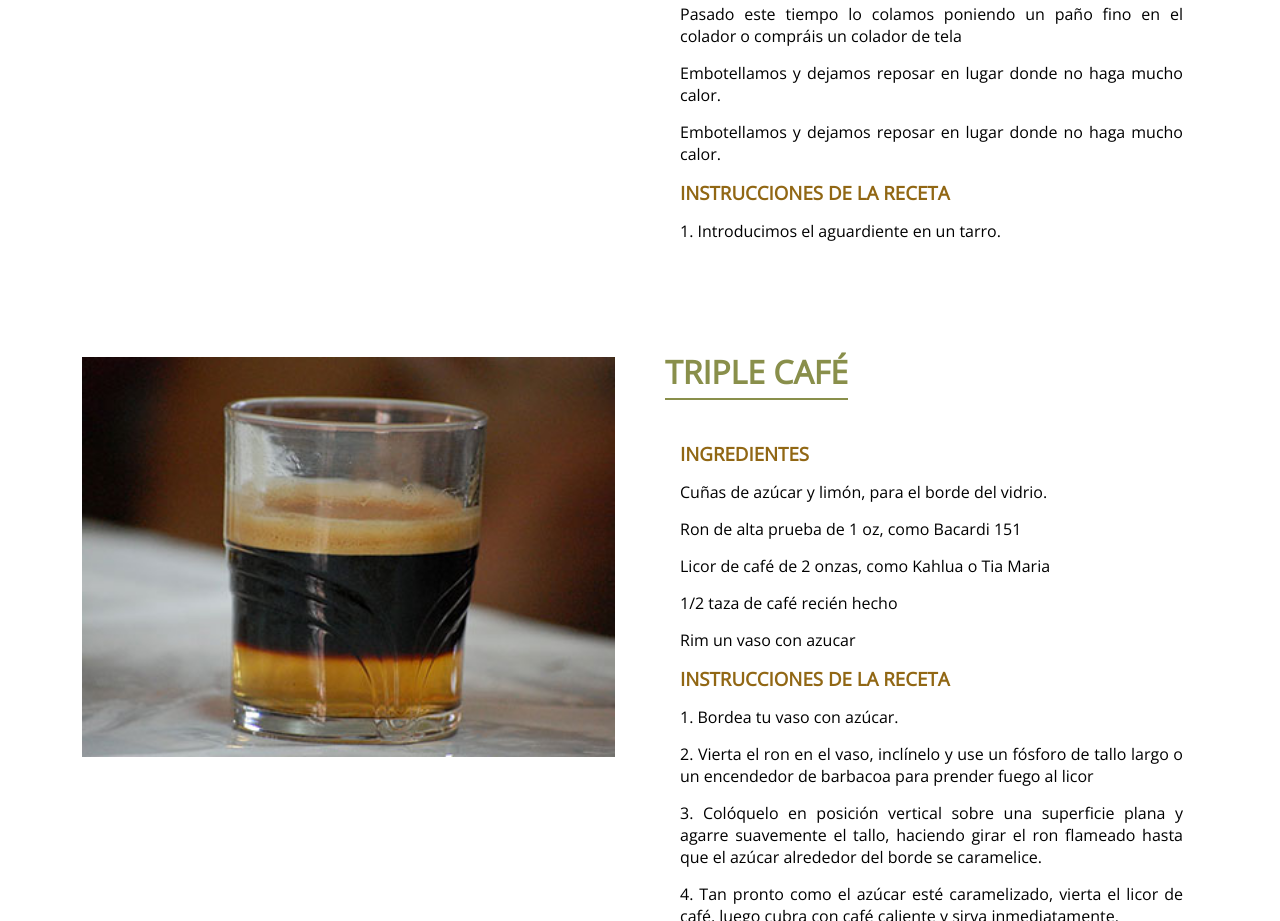
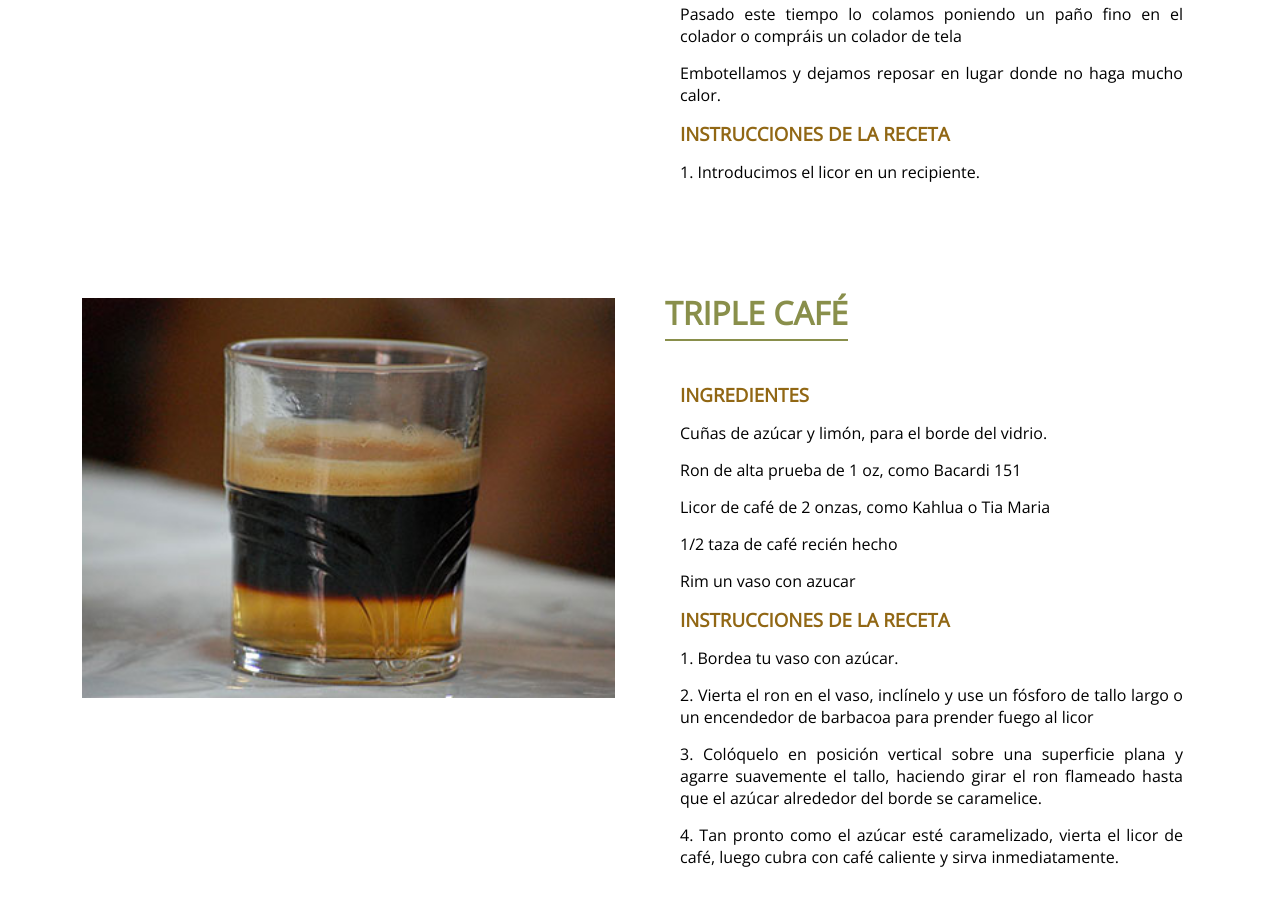
Before and after one commit to micarreta/web, a plain HTML site: page vive.html in a window 1280 px wide. Shown: the part 3500-4421 px from the top of the page. Drawn offline with nearby package versions, Linux system fonts and the light colour scheme.

Commit message:
Update vive.html

```diff
--- a/vive.html
+++ b/vive.html
@@ -149,9 +149,8 @@
            <p>Tapamos y dejamos así durante unos 10 días aproximadamente. Removiéndolo a diario para que se mezcle bien.</p>
            <p>Pasado este tiempo lo colamos poniendo un paño fino en el colador o compráis un colador de tela</p>
            <p>Embotellamos y dejamos reposar en lugar donde no haga mucho calor.</p>
-           <p>Embotellamos y dejamos reposar en lugar donde no haga mucho calor.</p>
          <h3>Instrucciones de la Receta</h3>
-           <p>1. Introducimos el aguardiente en un tarro.</p>
+           <p>1. Introducimos el licor en un recipiente.</p>
        </div>
      </div>
      <div class="receta-contenedor">
```
